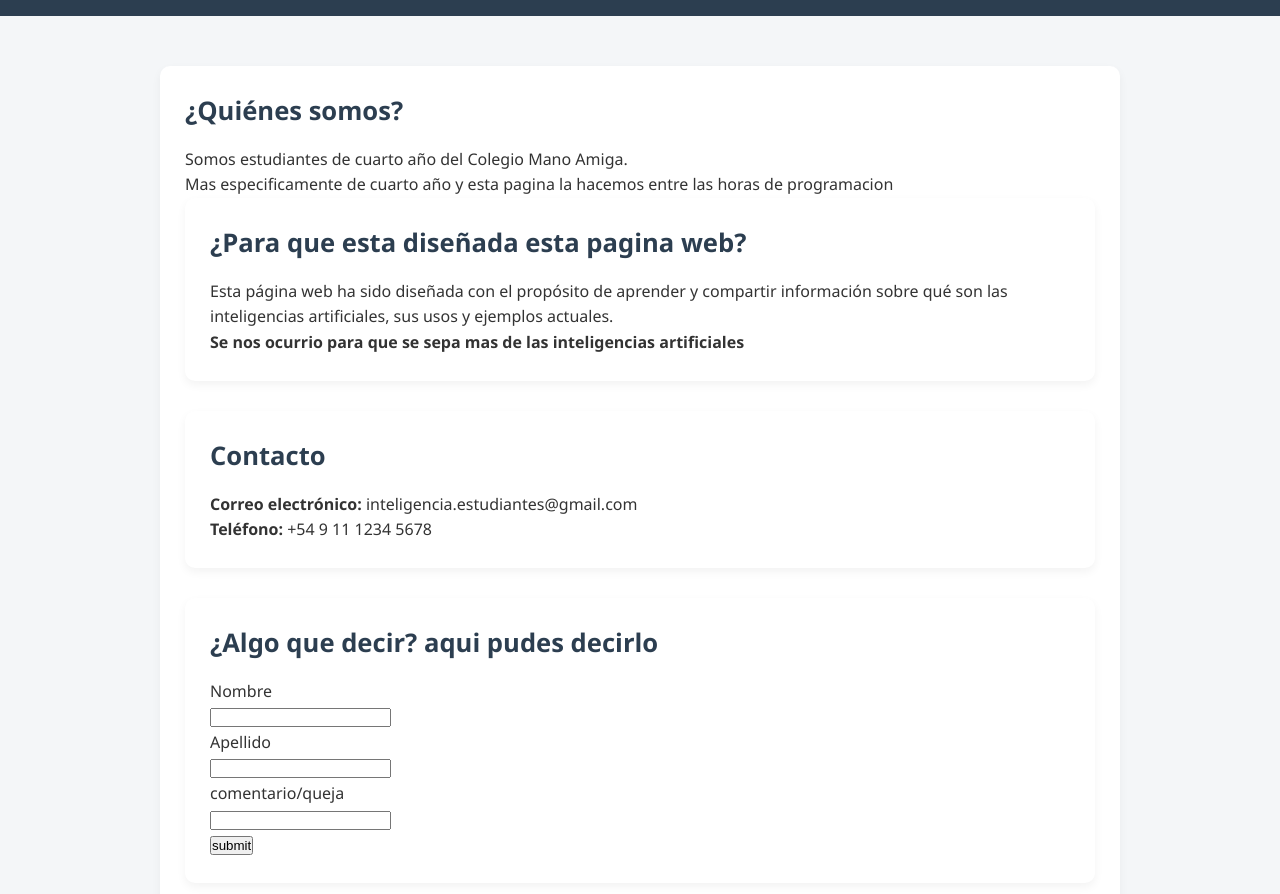
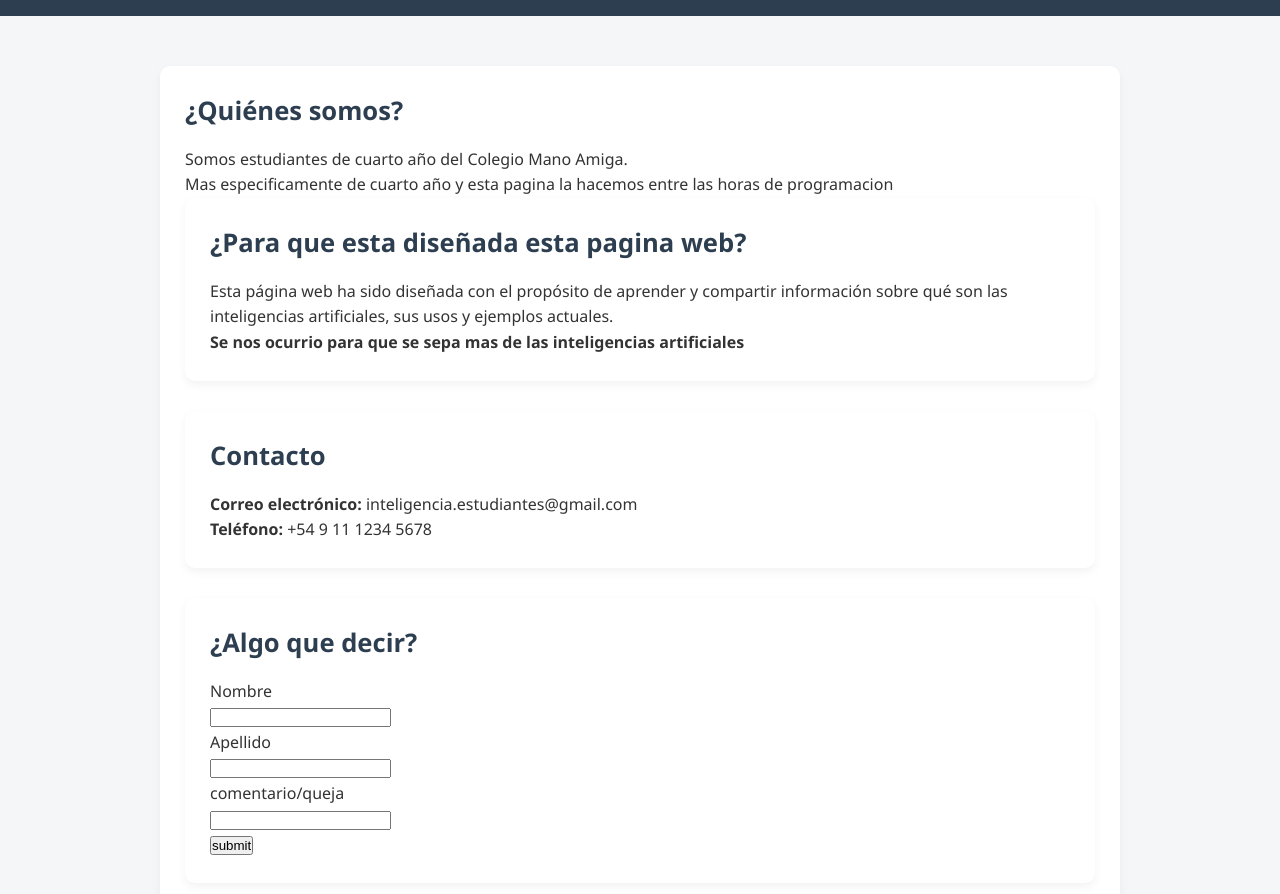
Before and after one commit to alvarezbruno-panchin/Otras-Inteligencias-Artificiales-OIA-, a plain HTML site: page nosotros.html in a window 1280 px wide. Shown: the part 178-1072 px from the top of the page. Drawn offline with Linux system fonts and the light colour scheme.

Commit message:
Update nosotros.html

```diff
--- a/nosotros.html
+++ b/nosotros.html
@@ -37,7 +37,7 @@
         </section>
 
          <section id="form">
-            <h2>¿Algo que decir? aqui pudes decirlo</h2>
+            <h2>¿Algo que decir?</h2>
             <form>
                 <label for="Nombre">Nombre</label><br>
                 <input type="text" id="Nombre" name="Nom"><br>
```
